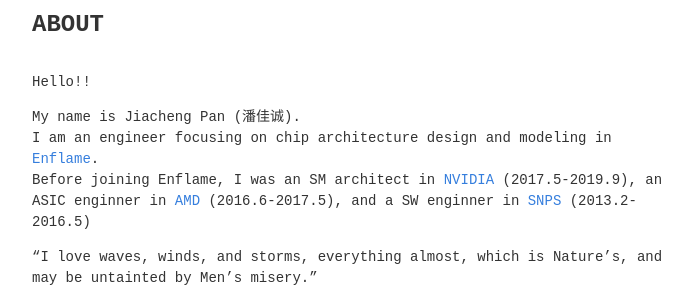
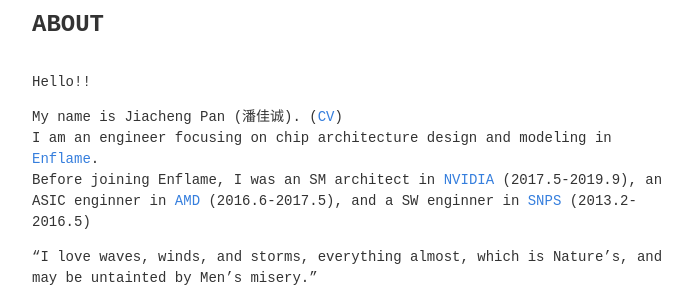
Before and after one commit to jiachengpan/jiachengpan.github.io, a Jekyll site: the page built from about.md, in a window 1280 px wide. Shown: the part 345-645 px from the top of the page, without its empty margins (289-981 px from the left). Built offline with Jekyll 4.4.1, drawn with Linux system fonts in a browser that asks for light colours; nearby versions of some CDN libraries.

Commit message:
add pdf cv

```diff
--- a/about.md
+++ b/about.md
@@ -7,7 +7,7 @@ permalink: /about/
 
 Hello!!
 
-My name is Jiacheng Pan (潘佳诚). \\
+My name is Jiacheng Pan (潘佳诚). ([CV](/files/jiacheng_pan.pdf)) \\
 I am an engineer focusing on chip architecture design and modeling in [Enflame](http://www.enflame-tech.com/). \\
 Before joining Enflame, I was an SM architect in [NVIDIA](https://www.nvidia.com/) (2017.5-2019.9), an ASIC enginner in [AMD](https://www.amd.com) (2016.6-2017.5), and a SW enginner in [SNPS](https://synopsys.com) (2013.2-2016.5)
 
```
Also changed, not shown: 1 other file.
